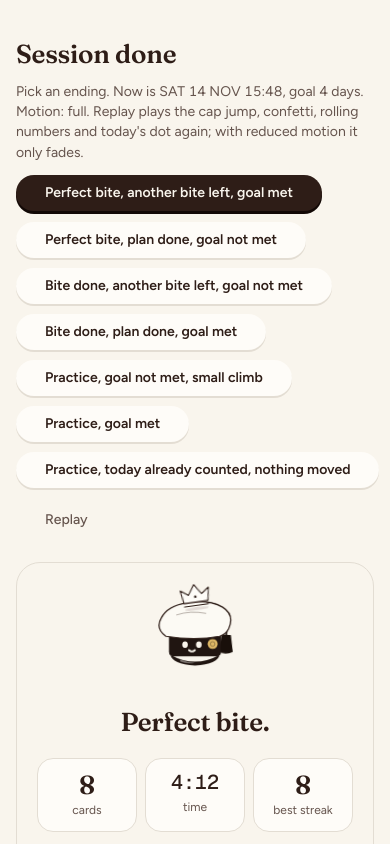
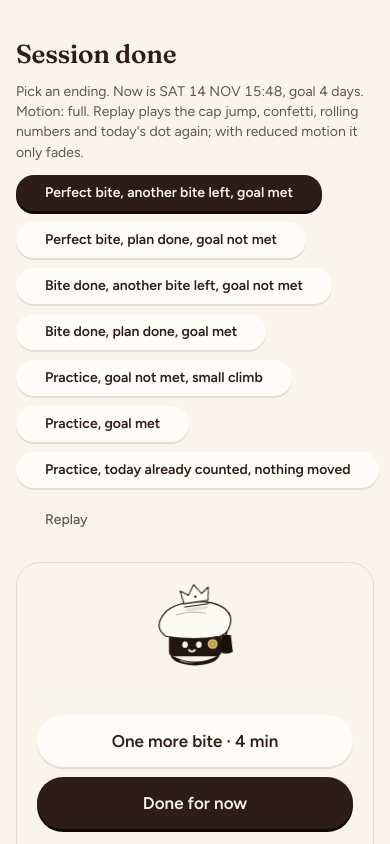
Before and after one commit to jazencordero/valeria, a Next.js app: page /dev/session-done in a window 390 px wide. Shown: the top 844 px of the page. Built offline with nearby package versions, Linux system fonts and the light colour scheme; what ts-fsrs would draw is missing.

Commit message:
M3-38: Session done screen pins its way out to the bottom so a phone never scrolls to it

```diff
--- a/src/components/session/done.tsx
+++ b/src/components/session/done.tsx
@@ -420,8 +420,11 @@ export function SessionDone({
           />
         </div>
 
+        {/* The way out stays on screen on a phone: pinned to the bottom of the
+            scrolling done screen, the content scrolls above it. */}
         <motion.div
-          className="mt-5 grid gap-2 min-[700px]:grid-cols-2"
+          data-testid="session-done-actions"
+          className="sticky bottom-0 z-[1] -mx-[var(--pad)] mt-5 grid gap-2 bg-paper px-[var(--pad)] pt-3 pb-[max(12px,env(safe-area-inset-bottom,0px))] shadow-[0_-12px_12px_-8px_var(--paper)] min-[700px]:grid-cols-2"
           {...enter(motionMode, { opacity: 0, y: 10 }, { opacity: 1, y: 0 }, out(0.26, 1.1))}
         >
           {more ? (
```
Also changed, not shown: 1 other file (tests, documents, lock files or other folders).
